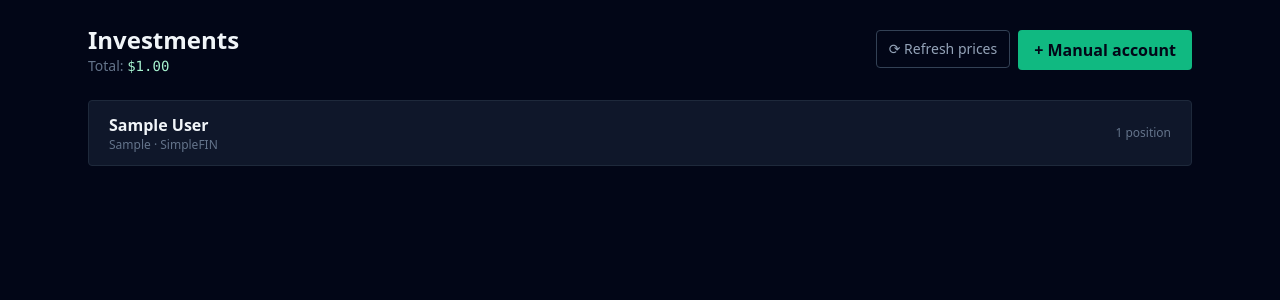
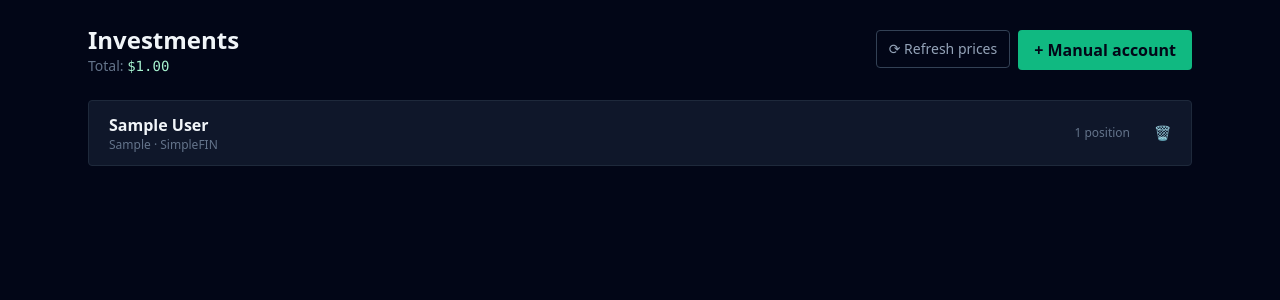
Before and after one commit to mhamida292/FinanceManager, a Django app: page /investments/ in a window 1280 px wide. Shown: the part 49-349 px from the top of the page. Run offline with Django 5.2, Linux system fonts and the light colour scheme; a user stored in the database is signed in; tables that the repository leaves empty hold one stand-in row (values such as "Sample post"); some libraries are stand-ins or nearby versions.

Commit message:
feat(dashboard): delete buttons on banks and investments list pages

```diff
--- a/apps/banking/templates/banking/banks_list.html
+++ b/apps/banking/templates/banking/banks_list.html
@@ -39,6 +39,7 @@
             {% csrf_token %}
             <button type="submit" class="text-slate-400 hover:text-white text-sm">⟳ Sync</button>
           </form>
+          <a href="{% url 'banking:delete_institution' inst.id %}" class="text-slate-600 hover:text-red-400 text-sm" title="Delete">🗑</a>
         </div>
       </div>
       <div class="divide-y divide-slate-800">
@@ -54,6 +55,7 @@
             </div>
           </a>
           <a href="{% url 'banking:rename_account' account.id %}" class="text-slate-600 hover:text-white text-sm" title="Rename">✎</a>
+          <a href="{% url 'banking:delete_account' account.id %}" class="text-slate-600 hover:text-red-400 text-sm" title="Delete">🗑</a>
         </div>
         {% empty %}
         <div class="px-5 py-3 text-slate-500 text-sm">No accounts returned yet — try syncing.</div>
--- a/apps/investments/templates/investments/investments_list.html
+++ b/apps/investments/templates/investments/investments_list.html
@@ -30,8 +30,9 @@
 {% else %}
   <div class="space-y-4">
     {% for acc in accounts %}
-    <a href="{% url 'investments:account_detail' acc.id %}" class="block bg-slate-900 border border-slate-800 rounded hover:bg-slate-800/40">
+    <div class="bg-slate-900 border border-slate-800 hover:bg-slate-800/40 rounded">
       <div class="flex items-center justify-between px-5 py-3">
+        <a href="{% url 'investments:account_detail' acc.id %}" class="flex-1 flex items-center justify-between min-w-0 pr-3">
           <div>
             <div class="font-semibold">{{ acc.effective_name }}</div>
             <div class="text-xs text-slate-500">{{ acc.broker|default:"" }} · {{ acc.get_source_display }}</div>
@@ -41,8 +42,10 @@
             <div class="text-xs text-slate-500">{{ total }} position{{ total|pluralize }}</div>
             {% endwith %}
           </div>
+        </a>
+        <a href="{% url 'investments:delete_account' acc.id %}" class="text-slate-600 hover:text-red-400 text-sm ml-3" title="Delete">🗑</a>
       </div>
-    </a>
+    </div>
     {% endfor %}
   </div>
 {% endif %}
```
Lines whose indentation alone changed are shown as unchanged.
